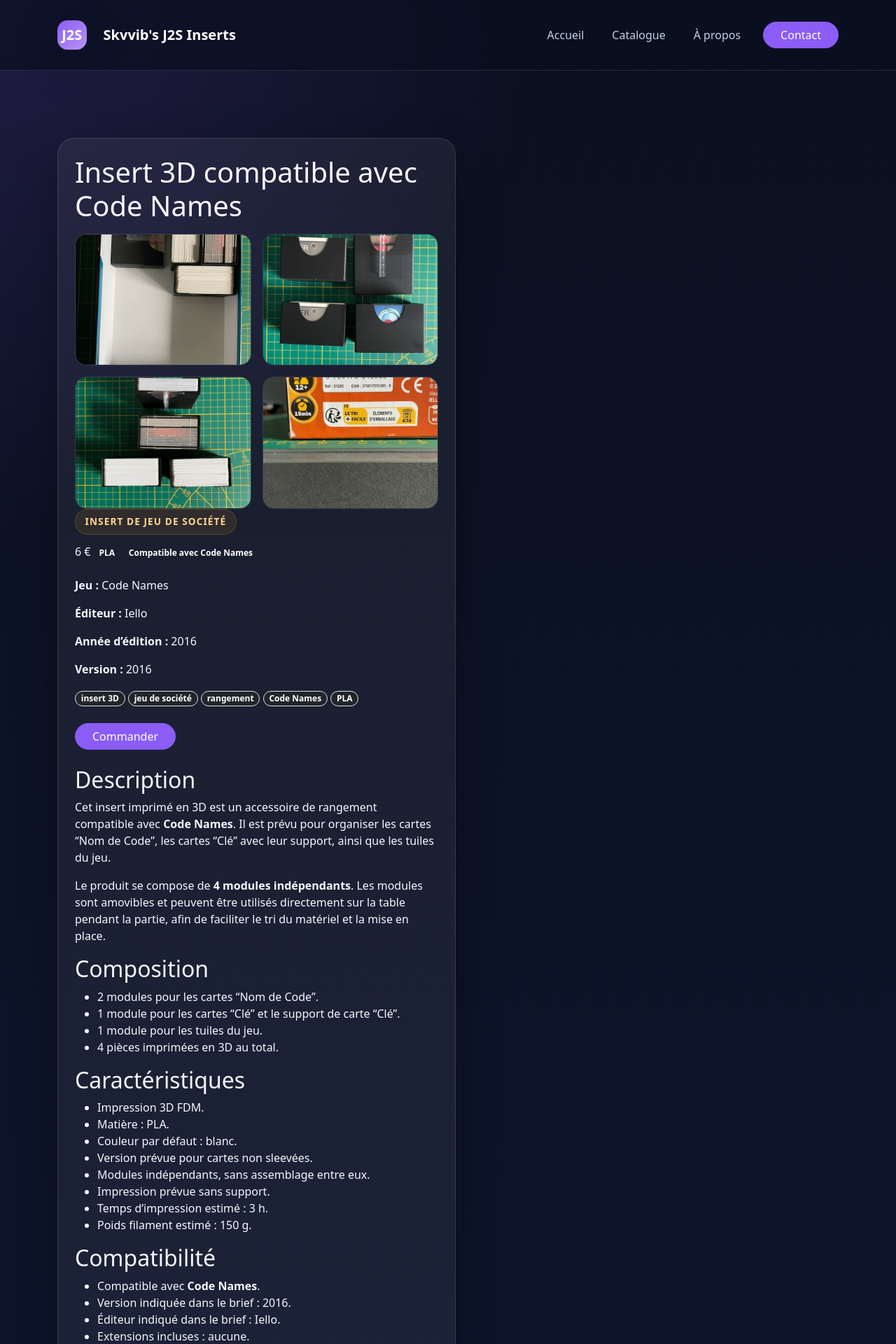
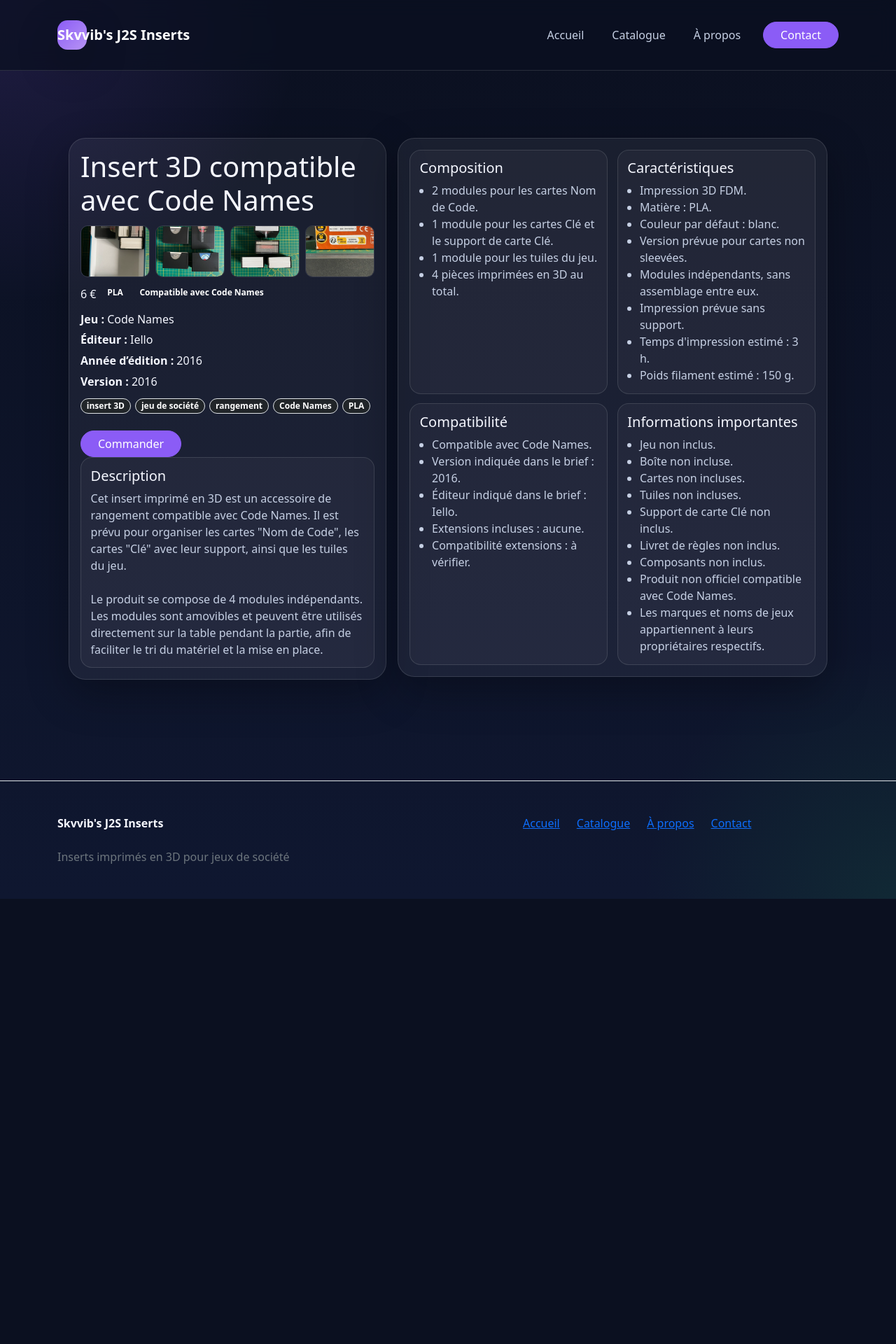
Before and after one commit to Skvvib-j2s/skvvib-j2s.github.io, a Jekyll site: the page built from _products/code-names.md, in a window 1280 px wide. Shown: the top 1920 px of the page at 70% size. Built offline with Jekyll 4.4.1, drawn with Linux system fonts in a browser that asks for light colours; after the commit the page ends 1284 px from its top, so only the background shows below that; some of the changed text lies outside the part shown.

Commit message:
màj site, page des produits

```diff
--- a/_layouts/default.html
+++ b/_layouts/default.html
@@ -26,8 +26,7 @@
         <nav class="navbar navbar-expand-lg navbar-dark py-4">
             <div class="container">
                 <a class="navbar-brand fw-bold d-flex align-items-center gap-4" href="{{ '/' | relative_url }}">
-                    <span class="brand-badge">J2S</span>
-                    <span>{{ site.title }}</span>
+                    <span class="brand-badge">{{ site.title }}</span>
                 </a>
 
                 <button
@@ -93,7 +92,7 @@
                 </div>
 
                 <div class="col-12 col-md-5">
-                    <ul class="list-unstyled d-flex flex-column gap-4 mb-0">
+                    <ul class="list-unstyled d-flex flex-line gap-4 mb-0">
                         <li>
                             <a class="footer-link" href="{{ '/' | relative_url }}">Accueil</a>
                         </li>
--- a/_layouts/product.html
+++ b/_layouts/product.html
@@ -2,14 +2,11 @@
 layout: default
 ---
 
-<article class="product-page py-4 py-lg-5">
-    <div class="product-hero">
+<article class="product-page container-fluid py-4 py-lg-5">
+    <div class="product-hero product-hero-two-panels">
         <aside class="product-summary">
-
-
             <h1>{{ page.title }}</h1>
 
-            <div>
             {% if page.gallery %}
                 <div class="product-gallery">
                     {% for image in page.gallery %}
@@ -21,11 +18,14 @@
                             loading="lazy">
                     {% endfor %}
                 </div>
-                {% endif %}
+            {% elsif page.image %}
+                <div class="product-main-image">
+                    <img
+                        src="{{ page.image | relative_url }}"
+                        alt="{{ page.title }}"
+                        width="1200"
+                        height="900">
                 </div>
-
-            {% if page.categorie %}
-                <span class="eyebrow">{{ page.categorie }}</span>
             {% endif %}
 
             <div class="product-meta">
@@ -86,9 +86,58 @@
                 </a>
             {% endif %}
 
-            <div class="product-content mt-4">
-                {{ content }}
-            </div>
+            {% if page.description_longue %}
+                <section class="product-section">
+                    <h5>Description</h5>
+                    <p>{{ page.description_longue }}</p>
+                </section>
+            {% endif %}
+        </aside>
+
+        <aside class="product-summary product-detail-panel">
+            {% if page.composition %}
+                <section class="product-section">
+                    <h5>Composition</h5>
+                    <ul>
+                        {% for item in page.composition %}
+                            <li>{{ item }}</li>
+                        {% endfor %}
+                    </ul>
+                </section>
+            {% endif %}
+
+            {% if page.caracteristiques %}
+                <section class="product-section">
+                    <h5>Caractéristiques</h5>
+                    <ul>
+                        {% for item in page.caracteristiques %}
+                            <li>{{ item }}</li>
+                        {% endfor %}
+                    </ul>
+                </section>
+            {% endif %}
+
+            {% if page.compatibilite %}
+                <section class="product-section">
+                    <h5>Compatibilité</h5>
+                    <ul>
+                        {% for item in page.compatibilite %}
+                            <li>{{ item }}</li>
+                        {% endfor %}
+                    </ul>
+                </section>
+            {% endif %}
+
+            {% if page.informations_importantes %}
+                <section class="product-section">
+                    <h5>Informations importantes</h5>
+                    <ul>
+                        {% for item in page.informations_importantes %}
+                            <li>{{ item }}</li>
+                        {% endfor %}
+                    </ul>
+                </section>
+            {% endif %}
         </aside>
     </div>
 </article>
--- a/_products/code-names.md
+++ b/_products/code-names.md
@@ -9,69 +9,67 @@
 editeur: "Iello"
 annee_edition: 2016
 version_jeu: "2016"
-image: /assets/images/code_names/01_preview.webp
+image: "/assets/images/code_names/01_preview.webp"
 gallery:
-  - /assets/images/code_names/01_preview.webp
-  - /assets/images/code_names/02.webp
-  - /assets/images/code_names/03.webp
-  - /assets/images/code_names/04.webp
+  - "/assets/images/code_names/01_preview.webp"
+  - "/assets/images/code_names/02.webp"
+  - "/assets/images/code_names/03.webp"
+  - "/assets/images/code_names/04.webp"
 commande_url: "/contact/"
 tags:
-  - insert 3D
-  - jeu de société
-  - rangement
-  - Code Names
-  - PLA
+  - "insert 3D"
+  - "jeu de société"
+  - "rangement"
+  - "Code Names"
+  - "PLA"
+
+description_longue: >-
+  Cet insert imprimé en 3D est un accessoire de rangement compatible avec Code Names.
+  Il est prévu pour organiser les cartes "Nom de Code", les cartes "Clé" avec leur support,
+  ainsi que les tuiles du jeu.
+  <br><br>
+  Le produit se compose de 4 modules indépendants.
+  Les modules sont amovibles et peuvent être utilisés directement sur la table pendant la partie,
+  afin de faciliter le tri du matériel et la mise en place.
+
+composition:
+  - "2 modules pour les cartes Nom de Code."
+  - "1 module pour les cartes Clé et le support de carte Clé."
+  - "1 module pour les tuiles du jeu."
+  - "4 pièces imprimées en 3D au total."
+
+caracteristiques:
+  - "Impression 3D FDM."
+  - "Matière : PLA."
+  - "Couleur par défaut : blanc."
+  - "Version prévue pour cartes non sleevées."
+  - "Modules indépendants, sans assemblage entre eux."
+  - "Impression prévue sans support."
+  - "Temps d'impression estimé : 3 h."
+  - "Poids filament estimé : 150 g."
+
+compatibilite:
+  - "Compatible avec Code Names."
+  - "Version indiquée dans le brief : 2016."
+  - "Éditeur indiqué dans le brief : Iello."
+  - "Extensions incluses : aucune."
+  - "Compatibilité extensions : à vérifier."
+
+informations_importantes:
+  - "Jeu non inclus."
+  - "Boîte non incluse."
+  - "Cartes non incluses."
+  - "Tuiles non incluses."
+  - "Support de carte Clé non inclus."
+  - "Livret de règles non inclus."
+  - "Composants non inclus."
+  - "Produit non officiel compatible avec Code Names."
+  - "Les marques et noms de jeux appartiennent à leurs propriétaires respectifs."
 ---
-
-## Description
-
-Cet insert imprimé en 3D est un accessoire de rangement compatible avec **Code Names**. Il est prévu pour organiser les cartes "Nom de Code", les cartes "Clé" avec leur support, ainsi que les tuiles du jeu.
-
-Le produit se compose de **4 modules indépendants**. Les modules sont amovibles et peuvent être utilisés directement sur la table pendant la partie, afin de faciliter le tri du matériel et la mise en place.
-
-## Composition
-
-- 2 modules pour les cartes "Nom de Code".
-- 1 module pour les cartes "Clé" et le support de carte "Clé".
-- 1 module pour les tuiles du jeu.
-- 4 pièces imprimées en 3D au total.
-
-## Caractéristiques
-
-- Impression 3D FDM.
-- Matière : PLA.
-- Couleur par défaut : blanc.
-- Version prévue pour cartes non sleevées.
-- Modules indépendants, sans assemblage entre eux.
-- Impression prévue sans support.
-- Temps d'impression estimé : 3 h.
-- Poids filament estimé : 150 g.
-
-## Compatibilité
-
-- Compatible avec **Code Names**.
-- Version indiquée dans le brief : 2016.
-- Éditeur indiqué dans le brief : Iello.
-- Extensions incluses : aucune.
-- Compatibilité extensions : à vérifier.
-
-## Informations importantes
-
-- Jeu non inclus.
-- Boîte non incluse.
-- Cartes non incluses.
-- Tuiles non incluses.
-- Support de carte "Clé" non inclus.
-- Livret de règles non inclus.
-- Composants non inclus.
-- Produit non officiel compatible avec Code Names.
-- Les marques et noms de jeux appartiennent à leurs propriétaires respectifs.
-
-## À confirmer avant publication
+<!-- ## À confirmer avant publication
 
 - Dimensions exactes de chaque module.
 - Position exacte des modules dans la boîte.
 - Test de fermeture de la boîte.
 - Validation réelle du rangement vertical.
-- Dimensions des cartes "Clé", des tuiles, du support de carte "Clé" et du livret de règles.
+- Dimensions des cartes "Clé", des tuiles, du support de carte "Clé" et du livret de règles. -->
--- a/assets/css/style.css
+++ b/assets/css/style.css
@@ -139,59 +139,108 @@
 }
 
 .product-page {
-    display: grid;
-    gap: 2rem;
+    width: min(100%, 1440px);
+    margin-inline: auto;
+    padding-inline: 0.75rem;
 }
 
-.product-hero {
+.product-hero-two-panels {
     display: grid;
-    gap: 2rem;
-    grid-template-columns: minmax(0, 1.05fr) minmax(0, 0.95fr);
+    grid-template-columns: minmax(0, 1fr);
+    gap: 1rem;
     align-items: start;
 }
 
-.product-main-image {
-    overflow: hidden;
-    border: 1px solid var(--j2s-border);
-    border-radius: 1.5rem;
-    background: #121a30;
-    box-shadow: var(--j2s-shadow);
+.product-summary {
+    padding: 1rem;
+}
+
+.product-summary h1 {
+    margin-bottom: 0.75rem;
 }
 
 .product-gallery {
     display: grid;
-    gap: 1rem;
-    grid-template-columns: repeat(auto-fit, minmax(180px, 1fr));
-    margin-top: 1rem;
+    grid-template-columns: repeat(auto-fit, minmax(88px, 1fr));
+    gap: 0.5rem;
+    margin-top: 0.75rem;
 }
 
 .product-gallery img {
     width: 100%;
     aspect-ratio: 4 / 3;
     object-fit: cover;
-    border-radius: 1rem;
+    border-radius: 0.65rem;
     border: 1px solid var(--j2s-border);
 }
 
-.product-summary {
-    padding: 1.5rem;
+.product-meta {
+    display: flex;
+    flex-wrap: wrap;
+    gap: 0.5rem;
+    margin-top: 0.75rem;
 }
 
-.footer-link {
-    color: var(--j2s-text-soft);
-    text-decoration: none;
+.product-details {
+    margin-top: 0.75rem !important;
 }
 
-.footer-link:hover {
-    color: var(--j2s-text);
+.product-details p {
+    margin-bottom: 0.35rem;
 }
 
-.text-secondary {
-    color: var(--j2s-text-soft) !important;
+.product-tags {
+    display: flex;
+    flex-wrap: wrap;
+    gap: 0.4rem;
+    margin-top: 0.75rem !important;
 }
 
-@media (max-width: 991px) {
-    .product-hero {
-        grid-template-columns: 1fr;
+.product-detail-panel {
+    display: grid;
+    gap: 0.85rem;
+}
+
+.product-section {
+    padding: 0.85rem;
+    border: 1px solid var(--j2s-border);
+    border-radius: 1rem;
+    background: rgba(255, 255, 255, 0.035);
+}
+
+.product-section h5 {
+    margin-bottom: 0.5rem;
+}
+
+.product-section p,
+.product-section ul {
+    margin-bottom: 0;
+    color: var(--j2s-text-soft);
+}
+
+.product-section ul {
+    padding-left: 1.1rem;
+}
+
+@media (min-width: 992px) {
+    .product-page {
+        padding-inline: 1rem;
+    }
+
+    .product-hero-two-panels {
+        grid-template-columns: minmax(360px, 0.85fr) minmax(0, 1.15fr);
+        gap: 1rem;
+    }
+
+    .product-detail-panel {
+        grid-template-columns: repeat(2, minmax(0, 1fr));
+        align-content: start;
     }
 }
+
+@media (min-width: 1400px) {
+    .product-hero-two-panels {
+        grid-template-columns: minmax(390px, 0.8fr) minmax(0, 1.2fr);
+        gap: 1.25rem;
+    }
+}
```
Lines whose indentation alone changed are shown as unchanged.
